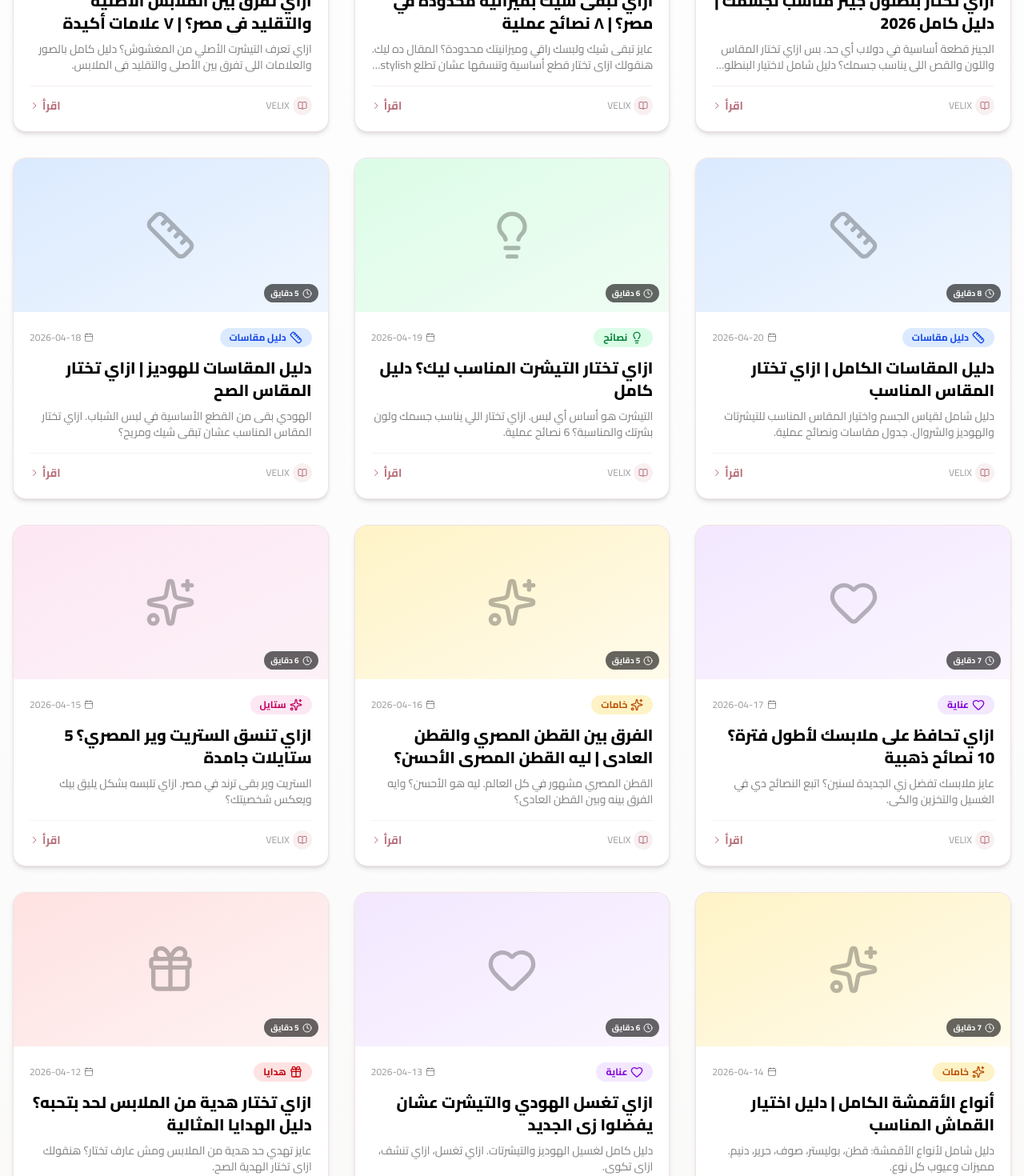
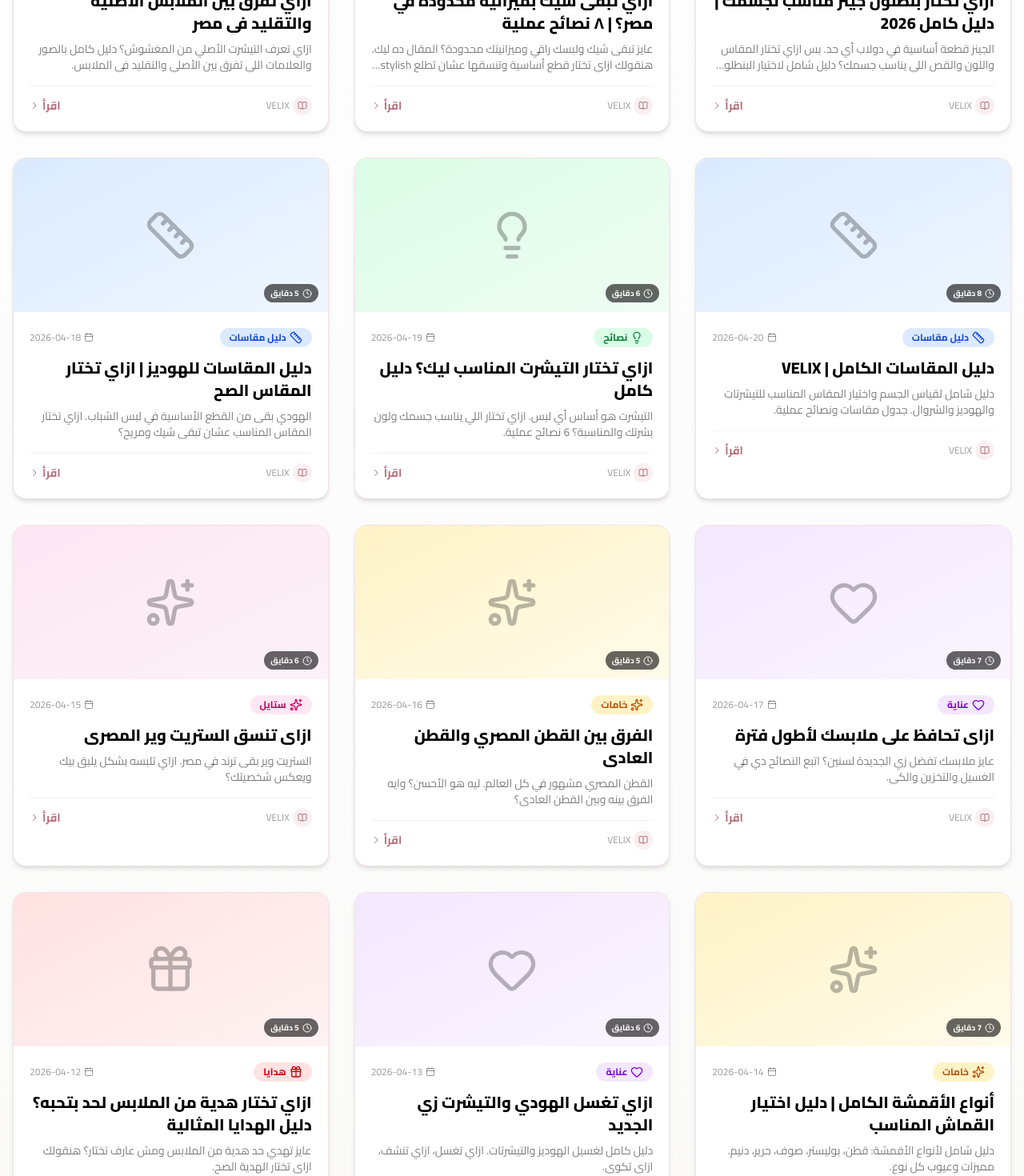
Before and after one commit to velix2026/velix, a Next.js app: page /blog in a window 1280 px wide. Shown: the part 1330-2800 px from the top of the page at 80% size. Built offline with nearby package versions, Linux system fonts and the light colour scheme; a web font is replaced by a local one.

Commit message:
fix: SEO - collections redirect, short blog titles, arabic slug redirects, collections page

```diff
--- a/src/app/blog/colors-for-skin-tone/page.tsx
+++ b/src/app/blog/colors-for-skin-tone/page.tsx
@@ -3,7 +3,7 @@ import { Metadata } from 'next'
 import SkinToneColorGuideClient from './SkinToneColorGuideClient'
 
 export const metadata: Metadata = {
-  title: "دليل ألوان الملابس حسب لون البشرة | ازاي تختار اللون اللي يليق بيك | VELIX",
+  title: "دليل ألوان الملابس حسب لون البشرة | VELIX",
   description: "دليل كامل لاختيار ألوان الملابس حسب لون بشرتك. ازاي تعرف لون بشرتك، وايه الألوان اللي تخليك شيك وايه الألوان اللي تخليك باهت.",
   keywords: [
     "ألوان الملابس حسب البشرة",
@@ -16,7 +16,7 @@ export const metadata: Metadata = {
     "VELIX ألوان"
   ],
   openGraph: {
-    title: "دليل ألوان الملابس حسب لون البشرة | ازاي تختار اللون اللي يليق بيك",
+    title: "دليل ألوان الملابس حسب لون البشرة",
     description: "دليل كامل لاختيار ألوان الملابس حسب لون بشرتك. ازاي تعرف لون بشرتك، وايه الألوان اللي تخليك شيك.",
     url: "https://velix-eg.store/blog/colors-for-skin-tone",
     type: "article",
--- a/src/app/blog/complete-size-guide/page.tsx
+++ b/src/app/blog/complete-size-guide/page.tsx
@@ -3,7 +3,7 @@ import { Metadata } from 'next'
 import SizeGuideClient from './SizeGuideClient'
 
 export const metadata: Metadata = {
-  title: "دليل المقاسات الكامل | ازاي تختار المقاس المناسب لأي قطعة ملابس - VELIX",
+  title: "دليل المقاسات الكامل | VELIX",
   description: "دليل شامل لقياس الجسم واختيار المقاس المناسب للتيشرتات والهوديز والشروال. جدول مقاسات، نصائح، وازاي تقيس نفسك صح قبل ما تشتري أونلاين.",
   keywords: [
     "دليل المقاسات",
@@ -17,7 +17,7 @@ export const metadata: Metadata = {
     "مقاسات الملابس مصر"
   ],
   openGraph: {
-    title: "دليل المقاسات الكامل | ازاي تختار المقاس المناسب لأي قطعة ملابس",
+    title: "دليل المقاسات الكامل",
     description: "دليل شامل لقياس الجسم واختيار المقاس المناسب للتيشرتات والهوديز والشروال. جدول مقاسات ونصائح عملية.",
     url: "https://velix-eg.store/blog/complete-size-guide",
     type: "article",
--- a/src/app/blog/egyptian-cotton-vs-regular/page.tsx
+++ b/src/app/blog/egyptian-cotton-vs-regular/page.tsx
@@ -3,7 +3,7 @@ import { Metadata } from 'next'
 import EgyptianCottonClient from './EgyptianCottonClient'
 
 export const metadata: Metadata = {
-  title: "الفرق بين القطن المصري والقطن العادي | ليه القطن المصري الأحسن؟ | VELIX",
+  title: "الفرق بين القطن المصري والقطن العادي | VELIX",
   description: "دليل كامل عن الفرق بين القطن المصري والقطن العادي. ازاي تفرق بينهم، ليه القطن المصري غالي، وايه اللي يخليك تختاره.",
   keywords: [
     "الفرق بين القطن المصري والقطن العادي",
@@ -15,7 +15,7 @@ export const metadata: Metadata = {
     "VELIX قطن مصري"
   ],
   openGraph: {
-    title: "الفرق بين القطن المصري والقطن العادي | ليه القطن المصري الأحسن؟",
+    title: "الفرق بين القطن المصري والقطن العادي",
     description: "دليل كامل عن الفرق بين القطن المصري والقطن العادي. ازاي تفرق بينهم، ليه القطن المصري غالي، وايه اللي يخليك تختاره.",
     url: "https://velix-eg.store/blog/egyptian-cotton-vs-regular",
     type: "article",
--- a/src/app/blog/egyptian-streetwear-style/page.tsx
+++ b/src/app/blog/egyptian-streetwear-style/page.tsx
@@ -3,7 +3,7 @@ import { Metadata } from 'next'
 import StreetwearClient from './StreetwearClient'
 
 export const metadata: Metadata = {
-  title: "ازاي تنسق الستريت وير المصري؟ 5 ستايلات جامدة | دليل الموضة للشباب | VELIX",
+  title: "ازاي تنسق الستريت وير المصري؟ 5 ستايلات جامدة | VELIX",
   description: "دليل تنسيق الستريت وير المصري. 5 ستايلات مختلفة تناسب الشباب المصري، ازاي تختار القطع، وايه اللي يناسب جسمك. نصائح عملية عشان تبقى شيك.",
   keywords: [
     "ستريت وير مصري",
@@ -16,7 +16,7 @@ export const metadata: Metadata = {
     "تنسيق ملابس شباب"
   ],
   openGraph: {
-    title: "ازاي تنسق الستريت وير المصري؟ 5 ستايلات جامدة",
+    title: "ازاي تنسق الستريت وير المصري؟",
     description: "دليل تنسيق الستريت وير المصري. 5 ستايلات مختلفة تناسب الشباب المصري، ازاي تختار القطع، وايه اللي يناسب جسمك.",
     url: "https://velix-eg.store/blog/egyptian-streetwear-style",
     type: "article",
@@ -25,7 +25,7 @@ export const metadata: Metadata = {
   },
   twitter: {
     card: "summary_large_image",
-    title: "ازاي تنسق الستريت وير المصري؟ 5 ستايلات جامدة",
+    title: "ازاي تنسق الستريت وير المصري؟",
     description: "دليل تنسيق الستريت وير المصري للشباب",
     images: ["/images/og-image.png"],
   },
--- a/src/app/blog/how-to-care-for-clothes/page.tsx
+++ b/src/app/blog/how-to-care-for-clothes/page.tsx
@@ -3,7 +3,7 @@ import { Metadata } from 'next'
 import ClothingCareClient from './ClothingCareClient'
 
 export const metadata: Metadata = {
-  title: "ازاي تحافظ على ملابسك لأطول فترة؟ 10 نصائح ذهبية | دليل العناية بالملابس | VELIX",
+  title: "ازاي تحافظ على ملابسك لأطول فترة؟ | VELIX",
   description: "دليل كامل للعناية بالملابس: ازاي تغسل، ازاي تكوي، ازاي تخزن عشان ملابسك تفضل زي الجديدة لسنين. 10 نصائح عملية هتوفر عليك فلوس كتير.",
   keywords: [
     "ازاي تحافظ على ملابسك",
@@ -16,7 +16,7 @@ export const metadata: Metadata = {
     "ازاي تخلي هدومك تفضل جديدة"
   ],
   openGraph: {
-    title: "ازاي تحافظ على ملابسك لأطول فترة؟ 10 نصائح ذهبية",
+    title: "ازاي تحافظ على ملابسك لأطول فترة؟",
     description: "دليل كامل للعناية بالملابس: ازاي تغسل، ازاي تكوي، ازاي تخزن عشان ملابسك تفضل زي الجديدة لسنين.",
     url: "https://velix-eg.store/blog/how-to-care-for-clothes",
     type: "article",
--- a/src/app/blog/how-to-wash-hoodie-tshirt/page.tsx
+++ b/src/app/blog/how-to-wash-hoodie-tshirt/page.tsx
@@ -3,7 +3,7 @@ import { Metadata } from 'next'
 import WashingGuideClient from './WashingGuideClient'
 
 export const metadata: Metadata = {
-  title: "ازاي تغسل الهودي والتيشرت عشان يفضلوا زي الجديد | دليل الغسيل الكامل | VELIX",
+  title: "ازاي تغسل الهودي والتيشرت زي الجديد | VELIX",
   description: "دليل كامل لغسيل الهوديز والتيشرتات. ازاي تغسل، ازاي تنشف، ازاي تكوي عشان ملابسك تفضل زي الجديدة لسنين.",
   keywords: [
     "ازاي تغسل الهودي",
@@ -15,7 +15,7 @@ export const metadata: Metadata = {
     "نصائح غسيل الملابس"
   ],
   openGraph: {
-    title: "ازاي تغسل الهودي والتيشرت عشان يفضلوا زي الجديد",
+    title: "ازاي تغسل الهودي والتيشرت زي الجديد",
     description: "دليل كامل لغسيل الهوديز والتيشرتات. ازاي تغسل، ازاي تنشف، ازاي تكوي عشان ملابسك تفضل زي الجديدة.",
     url: "https://velix-eg.store/blog/how-to-wash-hoodie-tshirt",
     type: "article",
@@ -24,7 +24,7 @@ export const metadata: Metadata = {
   },
   twitter: {
     card: "summary_large_image",
-    title: "ازاي تغسل الهودي والتيشرت عشان يفضلوا زي الجديد",
+    title: "ازاي تغسل الهودي والتيشرت زي الجديد",
     description: "دليل كامل لغسيل الهوديز والتيشرتات",
     images: ["/images/og-image.png"],
   },
--- a/src/app/blog/online-shopping-tips-egypt/page.tsx
+++ b/src/app/blog/online-shopping-tips-egypt/page.tsx
@@ -3,7 +3,7 @@ import { Metadata } from 'next'
 import OnlineShoppingClient from './OnlineShoppingClient'
 
 export const metadata: Metadata = {
-  title: "نصائح التسوق أونلاين في مصر | ازاي تشتري من النت من غير وجع دماغ | VELIX",
+  title: "نصائح التسوق أونلاين في مصر | VELIX",
   description: "دليل كامل للتسوق أونلاين في مصر. ازاي تتأكد من جودة المنتج، ازاي تختار المقاس، وايه حقوقك كعميل عند الشراء أونلاين.",
   keywords: [
     "التسوق أونلاين في مصر",
@@ -15,7 +15,7 @@ export const metadata: Metadata = {
     "التسوق الآمن"
   ],
   openGraph: {
-    title: "نصائح التسوق أونلاين في مصر | ازاي تشتري من النت من غير وجع دماغ",
+    title: "نصائح التسوق أونلاين في مصر",
     description: "دليل كامل للتسوق أونلاين في مصر. ازاي تتأكد من جودة المنتج، ازاي تختار المقاس، وايه حقوقك كعميل.",
     url: "https://velix-eg.store/blog/online-shopping-tips-egypt",
     type: "article",
--- a/src/app/blog/posts-data.ts
+++ b/src/app/blog/posts-data.ts
@@ -3,7 +3,7 @@ export const posts = [
   // المقالة 17 - ازاي تلبس في عز الحر في مصر
   {
     slug: "summer-fashion-tips-egypt",
-    title: "ازاي تلبس في عز الحر في مصر من غير ما تذوب | ٧ نصائح للصيف",
+    title: "ازاي تلبس في عز الحر من غير ما تذوب",
     excerpt: "عز الحر في مصر تقيل بس ذوقك مش لازم يتأثر. هنقولك ازاي تختار خامات وألوان وقصات تخليك شيك ومنعش في أشد الأيام حراً.",
     content: `
       <div class="space-y-8">
@@ -185,7 +185,7 @@ export const posts = [
   // المقالة 14 - ازاي تفرق بين الأصلي والتقليد
   {
     slug: "original-vs-fake-clothes-egypt",
-    title: "ازاي تفرق بين الملابس الأصلية والتقليد في مصر؟ | ٧ علامات أكيدة",
+    title: "ازاي تفرق بين الملابس الأصلية والتقليد في مصر",
     excerpt: "ازاي تعرف التيشرت الأصلي من المغشوش؟ دليل كامل بالصور والعلامات اللي تفرق بين الأصلي والتقليد في الملابس.",
     content: `
       <div class="space-y-8">
@@ -245,7 +245,7 @@ export const posts = [
   // المقالة 1 - دليل المقاسات الكامل
   {
     slug: "complete-size-guide",
-    title: "دليل المقاسات الكامل | ازاي تختار المقاس المناسب",
+    title: "دليل المقاسات الكامل | VELIX",
     excerpt: "دليل شامل لقياس الجسم واختيار المقاس المناسب للتيشرتات والهوديز والشروال. جدول مقاسات ونصائح عملية.",
     content: `
       <div class="space-y-8">
@@ -401,7 +401,7 @@ export const posts = [
   // المقالة 4 - ازاي تحافظ على ملابسك
   {
     slug: "how-to-care-for-clothes",
-    title: "ازاي تحافظ على ملابسك لأطول فترة؟ 10 نصائح ذهبية",
+    title: "ازاي تحافظ على ملابسك لأطول فترة",
     excerpt: "عايز ملابسك تفضل زي الجديدة لسنين؟ اتبع النصائح دي في الغسيل والتخزين والكي.",
     content: `
       <div class="space-y-8">
@@ -432,7 +432,7 @@ export const posts = [
   // المقالة 5 - الفرق بين القطن المصري والقطن العادي
   {
     slug: "egyptian-cotton-vs-regular",
-    title: "الفرق بين القطن المصري والقطن العادي | ليه القطن المصري الأحسن؟",
+    title: "الفرق بين القطن المصري والقطن العادي",
     excerpt: "القطن المصري مشهور في كل العالم. ليه هو الأحسن؟ وايه الفرق بينه وبين القطن العادي؟",
     content: `
       <div class="space-y-8">
@@ -459,7 +459,7 @@ export const posts = [
   // المقالة 6 - ازاي تنسق الستريت وير المصري
   {
     slug: "egyptian-streetwear-style",
-    title: "ازاي تنسق الستريت وير المصري؟ 5 ستايلات جامدة",
+    title: "ازاي تنسق الستريت وير المصري",
     excerpt: "الستريت وير بقى ترند في مصر. ازاي تلبسه بشكل يليق بيك ويعكس شخصيتك؟",
     content: `
       <div class="space-y-8">
@@ -517,7 +517,7 @@ export const posts = [
   // المقالة 8 - ازاي تغسل الهودي والتيشرت
   {
     slug: "how-to-wash-hoodie-tshirt",
-    title: "ازاي تغسل الهودي والتيشرت عشان يفضلوا زي الجديد",
+    title: "ازاي تغسل الهودي والتيشرت زي الجديد",
     excerpt: "دليل كامل لغسيل الهوديز والتيشرتات. ازاي تغسل، ازاي تنشف، ازاي تكوي.",
     content: `
       <div class="space-y-8">
@@ -575,7 +575,7 @@ export const posts = [
   // المقالة 10 - نصائح للتسوق أونلاين في مصر
   {
     slug: "online-shopping-tips-egypt",
-    title: "نصائح التسوق أونلاين في مصر | ازاي تشتري من النت من غير وجع دماغ",
+    title: "نصائح التسوق أونلاين في مصر",
     excerpt: "ازاي تشتري من النت من غير وجع دماغ؟ ازاي تتأكد من جودة المنتج؟ وايه حقوقك كعميل؟",
     content: `
       <div class="space-y-8">
@@ -633,7 +633,7 @@ export const posts = [
   // المقالة 12 - دليل ألوان الملابس حسب لون البشرة
   {
     slug: "colors-for-skin-tone",
-    title: "دليل ألوان الملابس حسب لون البشرة | ازاي تختار اللون اللي يليق بيك",
+    title: "دليل ألوان الملابس حسب لون البشرة",
     excerpt: "ازاي تختار اللون اللي يليق بيك حسب لون بشرتك؟ دليل كامل لاختيار الألوان المناسبة.",
     content: `
       <div class="space-y-8">
--- /dev/null
+++ b/src/app/collections/page.tsx
@@ -0,0 +1,5 @@
+import { redirect } from 'next/navigation'
+
+export default function CollectionsPage() {
+  redirect('/products')
+}
```
Also changed, not shown: src/proxy.ts (+14 -3 lines).
